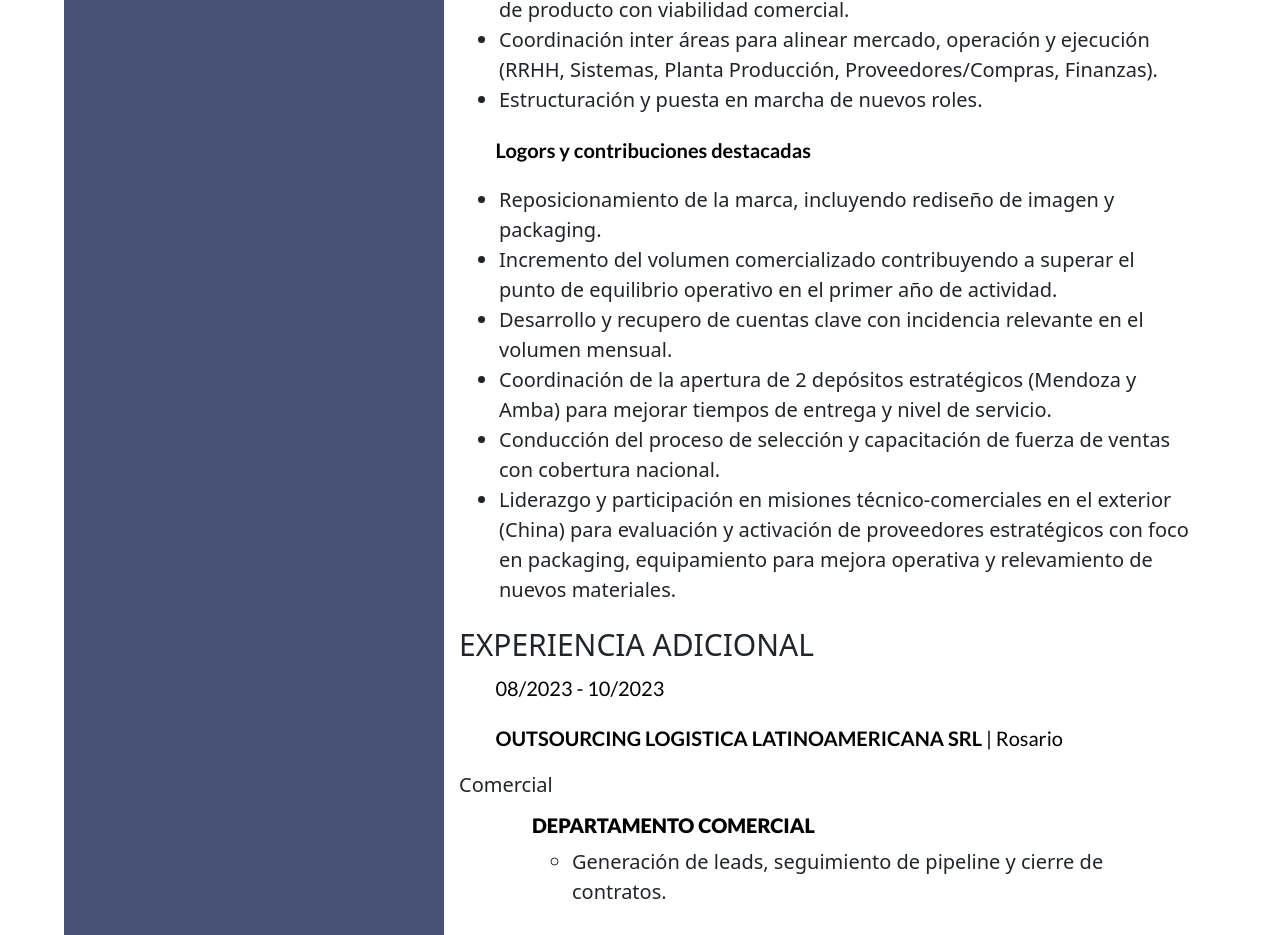
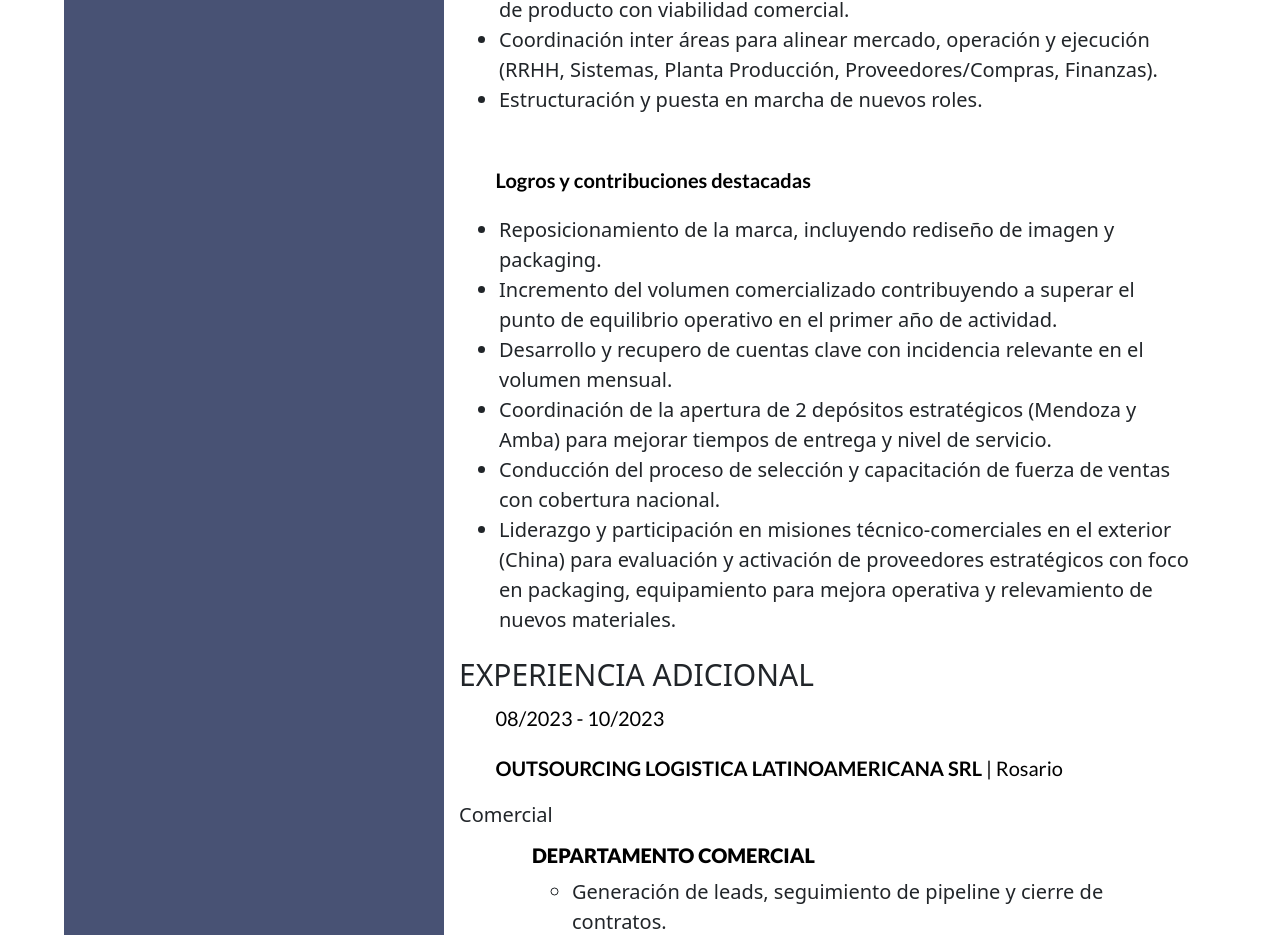
Before and after one commit to ArielGast/CV, a website: page index.html in a window 1280 px wide. Shown: the part 1712-2647 px from the top of the page. Drawn offline with nearby package versions, Linux system fonts and the light colour scheme.

Commit message:
correcciones en nueva versión 2.0

```diff
--- a/index.html
+++ b/index.html
@@ -93,7 +93,8 @@
                             <li>Coordinación inter áreas para alinear mercado, operación y ejecución (RRHH, Sistemas, Planta Producción, Proveedores/Compras, Finanzas).</li>
                             <li>Estructuración y puesta en marcha de nuevos roles.</li>
                         </ul>
-                        <p><span>Logors y contribuciones destacadas</span><p>
+                        <br>
+                        <p><span>Logros y contribuciones destacadas</span><p>
                         <ul class="aptitudes-list">
                             <li>Reposicionamiento de la marca, incluyendo rediseño de imagen y packaging.</li>
                             <li>Incremento del volumen comercializado contribuyendo a superar el punto de equilibrio operativo en el primer año de actividad.</li>
```
